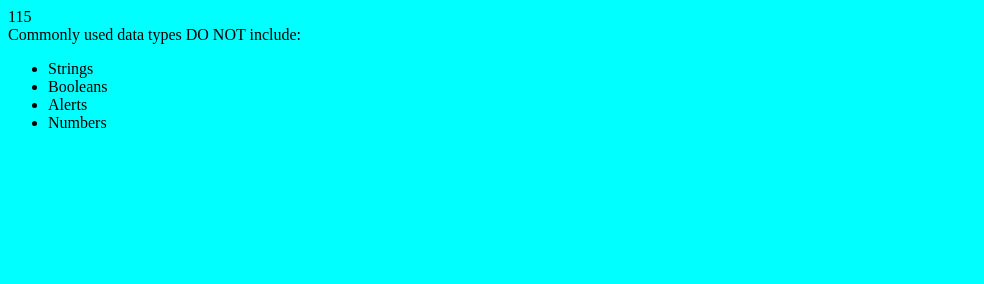
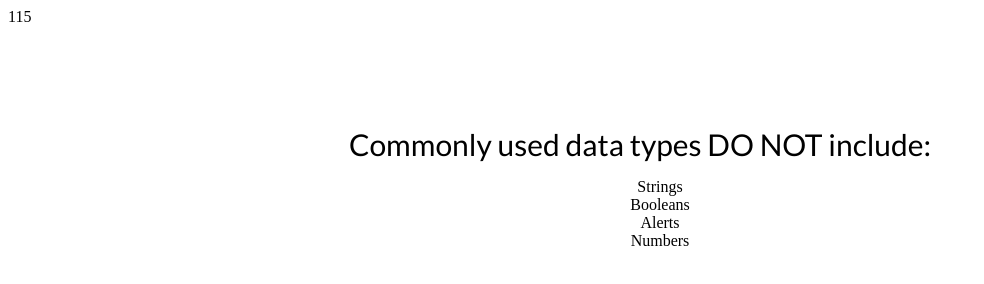
Before and after one commit to maryamc/Homework4Quiz, a plain HTML site: page index.html in a window 1280 px wide. Shown: the whole page, without its empty margins (0-984 px from the left). Drawn offline with Linux system fonts and the light colour scheme.

Commit message:
adding homepage and highschore page

```diff
--- a/index.html
+++ b/index.html
@@ -3,7 +3,9 @@
   <head>
     <meta charset="UTF-8" />
     <meta name="viewport" content="width=device-width, initial-scale=1.0" />
+    <!-- <link rel="stylesheet" href="https://stackpath.bootstrapcdn.com/bootstrap/4.5.2/css/bootstrap.min.css" integrity="sha384-JcKb8q3iqJ61gNV9KGb8thSsNjpSL0n8PARn9HuZOnIxN0hoP+VmmDGMN5t9UJ0Z" crossorigin="anonymous"> -->
     <link rel="stylesheet" href="./style.css">
+    <link href="https://fonts.googleapis.com/css2?family=Lato&display=swap" rel="stylesheet">
     <title>Javascript Quiz</title>
   </head>
   <body>
@@ -11,9 +13,12 @@
 
     <div id="question"></div>
 
-    <ul id="option-list"></ul>
+
+    <ol id="option-list"></ol>
 
     <div id="question-result"></div>
+
+
 
     <script src="./script.js"></script>
   </body>
--- a/script.js
+++ b/script.js
@@ -137,10 +137,13 @@ function renderQuestion() {
   questionResultEl.innerHTML = "";
 
   var choices = questions[questionIndex].choices;
-  var choicesLenth = choices.length;
+  var choicesLength = choices.length;
 
-  for (var i = 0; i < choicesLenth; i++) {
+
+
+  for (var i = 0; i < choicesLength; i++) {
     var questionListItem = document.createElement("li");
+
     questionListItem.textContent = choices[i];
     optionListEl.append(questionListItem);
   }
@@ -170,9 +173,9 @@ function checkAnswer(event) {
   setTimeout(nextQuestion, 2000);
 }
 
-// function userInput(){
 
 
+// function userInput(){
 
 //   var userName = document.createElement("input");
 //   userName.setAttribute("placeholder", "name");
--- a/style.css
+++ b/style.css
@@ -1,7 +1,15 @@
 body {
-    background-color: aqua;
+    background-color: white;
 }
 
-li {
-    align-content: center;
+#question {
+    text-align: center;
+    font-family: 'Lato', sans-serif;
+    font-size: 30px;
+    padding-top: 100px;
 }
+
+ol {
+    list-style: none;
+    text-align: center;
+}
```
Also changed, not shown: highscore.html (added), homepage.html (added).
